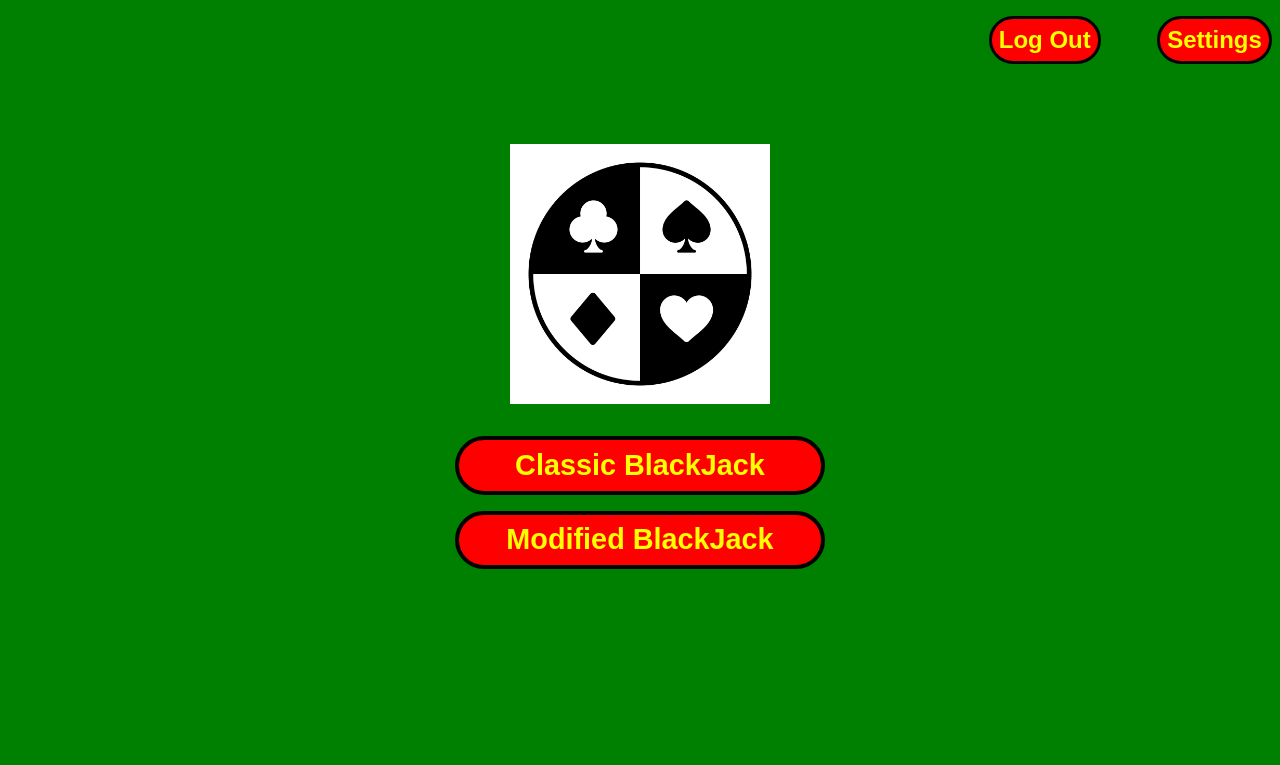
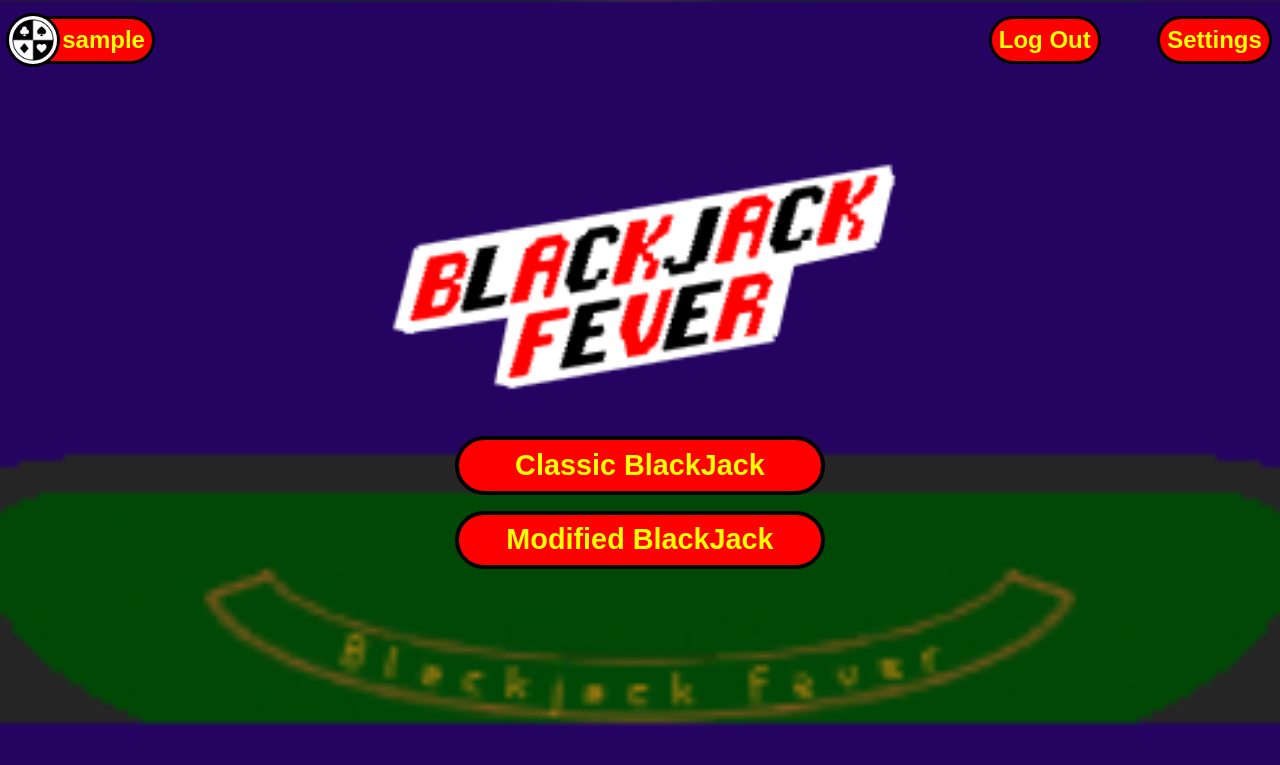
Before and after one commit to JP0-5/software-project-T7, a Flask app: page / in a window 1280 px wide. Shown: the top 765 px of the page. Run offline with Flask 3, Linux system fonts and the light colour scheme; the visitor is signed in with stand-in values (Sample User, id 1).

Commit message:
fix settings and add username button

```diff
--- /dev/null
+++ b/src/static/settings.js
@@ -0,0 +1,9 @@
+function openSettings(){
+    document.getElementById("settings_box").style.display = "flex"
+    document.getElementById("settings").onclick=closeSettings
+    }
+
+function closeSettings(){
+    document.getElementById("settings_box").style.display = "none"
+    document.getElementById("settings").onclick=openSettings
+    }
--- a/src/static/styles.css
+++ b/src/static/styles.css
@@ -6,12 +6,30 @@
     margin-top:5rem;
 }
 body{
-    margin:0;background-color: green;
+    margin:0;
+    background-color: green;
+    background-image: url('bjf bg.jpg');
+    background-size: cover;
 }
 
-.header a{background: red;color:yellow; text-decoration:none;font-family: Arial, Helvetica, sans-serif;border-style: solid; padding:0.3em;
-    font-size: 1.5rem;margin-left:2rem;margin-right:0.5rem;border-color:black;border-radius:2em;border-width:0.15em;font-weight: bold;}
+header .reg_nav{
+    background: red;
+    color:yellow;
+    text-decoration:none;
 
+    padding:0.3em;
+    margin-left:2rem;
+    margin-right:0.5rem;
+
+    border-style: solid;
+    border-color:black;
+    border-radius:2em;
+    border-width:0.15em;
+
+    font-weight: bold;
+    font-size: 1.5rem;
+    font-family: Arial, Helvetica, sans-serif;
+}
 .nav_bar {
     margin-top: 1rem;
     display: flex;
@@ -105,7 +123,7 @@ body{
     padding: 0.5em;
     margin: 1em;
     text-align: left;
-    font-size: 2em;
+    font-size: 1.5em;
 
     border-style: solid;
     border-radius: 2em;
@@ -113,3 +131,40 @@ body{
     color: black;
     background-color: yellow
 }
+
+#account_name{
+    padding: 0.3em 0.3em 0.3em 2em;
+
+    font-size: 1.5rem;
+    font-weight: bold;
+    font-family: Arial, Helvetica, sans-serif;
+
+    background: red;
+    color:yellow;
+    text-decoration:none;
+
+
+    border-style: solid;
+    border-radius:2em;
+    border-width:0.15em;
+    border-color:black;
+
+    margin: 0 0 auto 0.7rem;
+    z-index: 1;
+   }
+
+#account_img {
+    height:48px;
+    width:48px;
+    border-radius: 50%;
+    position:absolute;
+    top:-2.7px;
+    left:6px;
+    z-index: 2;
+    border-style:solid;
+}
+
+#account_button {
+    position:relative;
+    margin-right:auto;
+}
--- a/src/templates/base.html
+++ b/src/templates/base.html
@@ -10,14 +10,18 @@
         <header class ="header">
 
 
-            <nav class = "nav_bar">
+           <nav class = "nav_bar">
             {% if g.user == None %}
-            <a href="{{ url_for('log_in') }}">Log In</a>
-            <a href="{{ url_for('sign_up') }}">Sign Up</a>
+            <a class ="reg_nav" href="{{ url_for('log_in') }}">Log In</a>
+            <a class ="reg_nav" href="{{ url_for('sign_up') }}">Sign Up</a>
             {% else %}
-            <a href="{{ url_for('logout') }}">Log Out</a>
+            <a id = "account_button">
+            <img id = "account_img" src = "{{ url_for('static',filename='logo.jpg')}}"></img>
+            <p id = "account_name"> {{ session["username"] }}</p>
+            </a>
+            <a class ="reg_nav" href="{{ url_for('logout') }}">Log Out</a>
             {% endif %}
-            <a id ="settings" onclick = "openSettings()" href="#">Settings</a>
+            <a class ="reg_nav" id ="settings" onclick = "openSettings()" href="#">Settings</a>
             </nav>
         </header>
 
@@ -27,6 +31,7 @@
                     <h2>Settings</h2>
                     <p>Music</p>
                     <p>Sound</p>
+                    <p>Font Size</p>
                 </section>
             </section>
 
@@ -39,16 +44,7 @@
             {% endblock %}
         </main>
 
-        <script>
-            function openSettings(){
-                document.getElementById("settings_box").style.display = "flex"
-                document.getElementById("settings").onclick=closeSetting
-            }
 
-            function closeSettings(){
-                document.getElementById("settings_box").style.display = "none"
-                document.getElementById("settings").onclick=openSetting
-            }
-        </script>
     </body>
+    <script src = "{{ url_for('static', filename='settings.js')}}"> </script>
 </html>
--- a/src/templates/main.html
+++ b/src/templates/main.html
@@ -1,6 +1,6 @@
 {% extends "base.html" %}
 {% block main_content %}
-    <a class = "logo" href="/"><img src="{{ url_for('static', filename='logo.jpg')}}"></a>
+    <a class = "logo" href="/"><img src="{{ url_for('static', filename='bjf logo.png')}}"></a>
     <section class = "modes">
     <a  href="/">Classic BlackJack</a>
     <a  href="/">Modified BlackJack</a>
```
Also changed, not shown: src/static/bjf bg.jpg (added), src/static/bjf logo.png (added).
